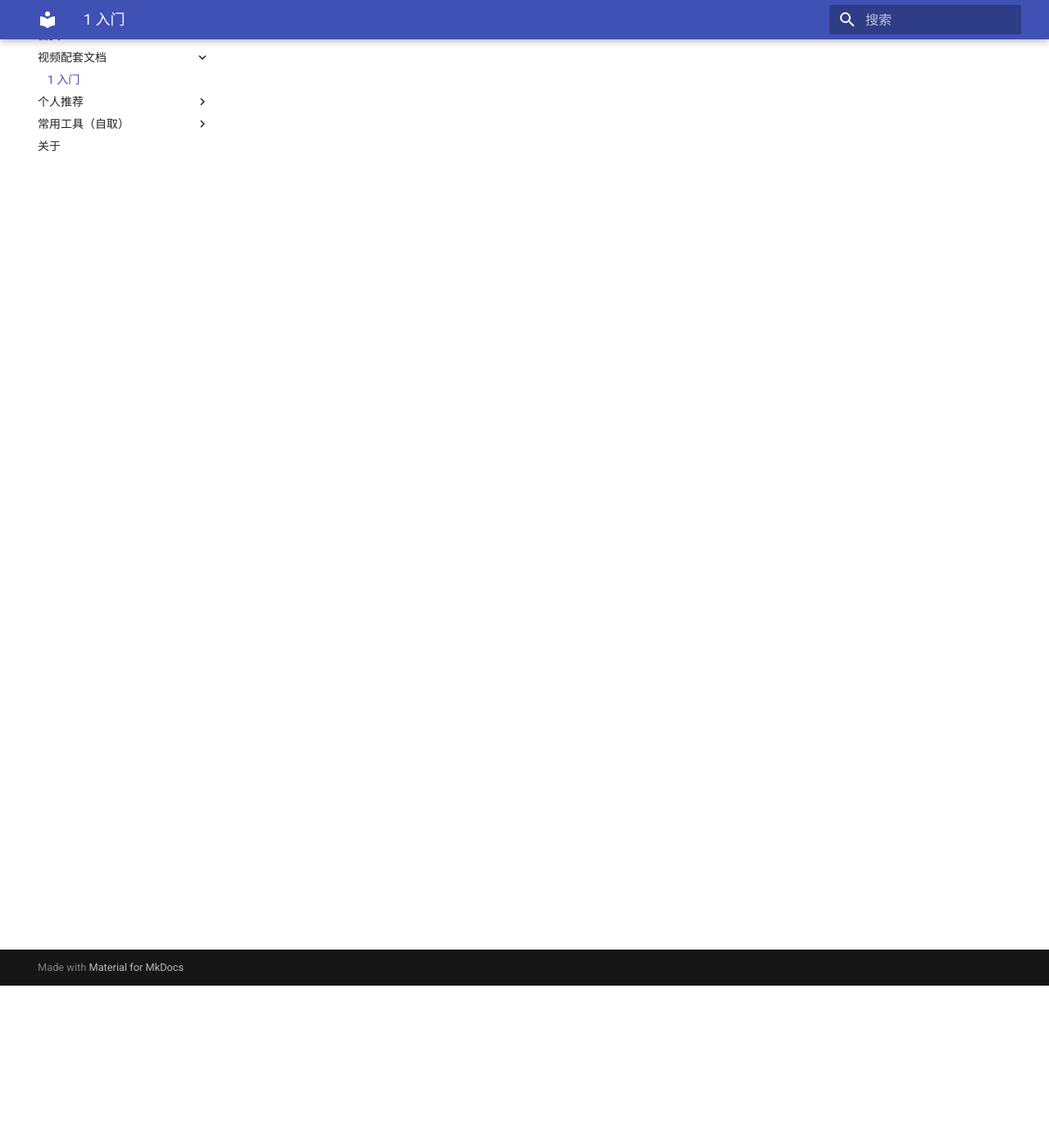
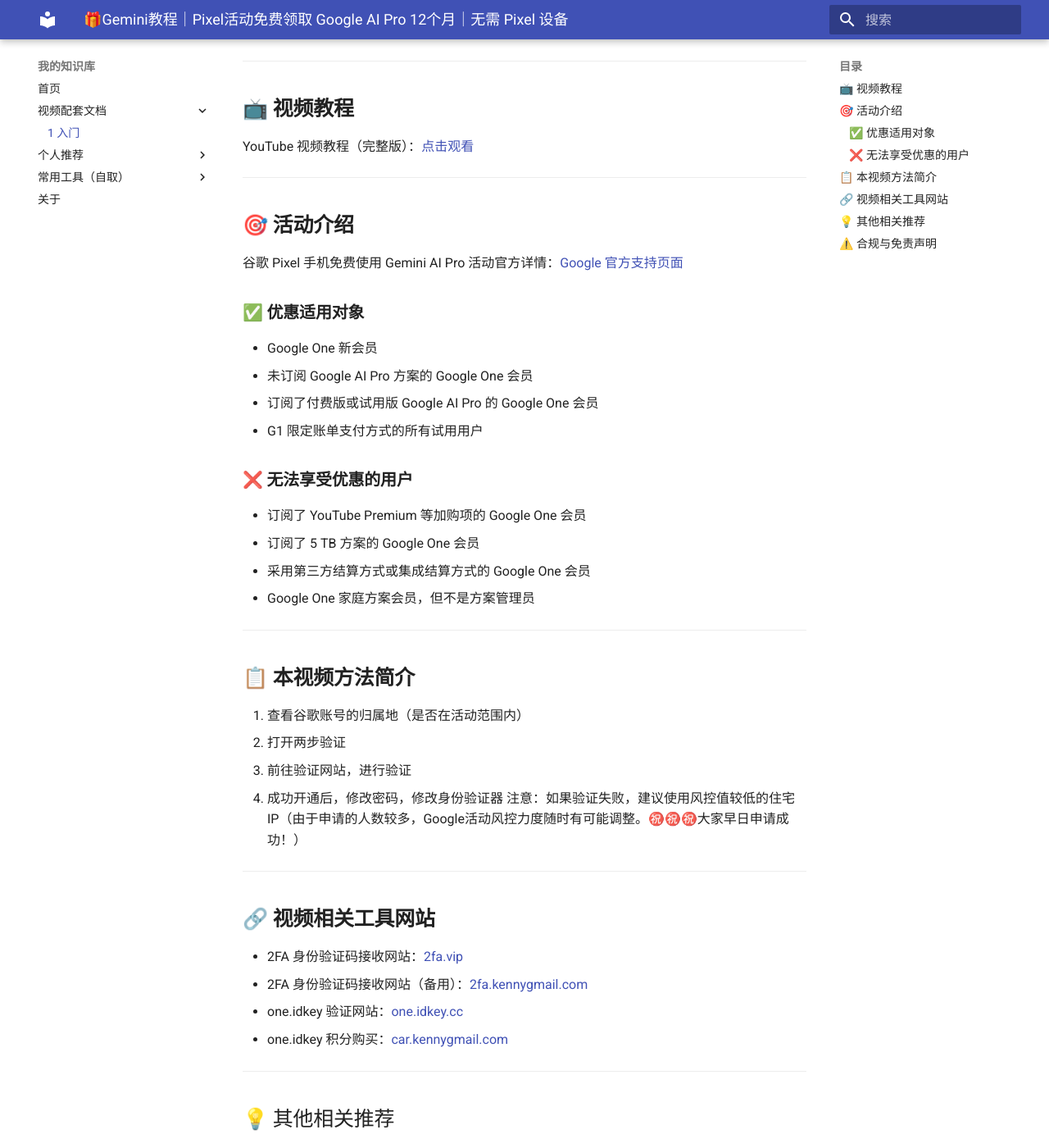
Before and after one commit to tgl2775284503-hash/zhishiku, an MkDocs documentation site: the page built from docs/PT/01.md, in a window 1280 px wide and 1400 px high, scrolled down 198 px. Shown: the whole window at 82% size. Built offline with MkDocs 1.6.1 and Material for MkDocs 9.7.7, drawn with Linux system fonts in a browser that asks for light colours; some of the changed text lies outside the part shown.

Commit message:
Update 01.md

```diff
--- a/docs/PT/01.md
+++ b/docs/PT/01.md
@@ -1 +1,72 @@
-测试01
+---
+layout: default
+title: 🎁Gemini教程｜Pixel活动免费领取 Google AI Pro 12个月｜无需 Pixel 设备
+category: tutorial
+---
+
+
+# **🎁Gemini教程｜Pixel活动免费领取 Google AI Pro 12个月｜无需 Pixel 设备**
+
+日期：2026.03.17 · 分类：教程
+
+---
+
+## 📺 **视频教程**
+
+YouTube 视频教程（完整版）：[点击观看]()
+
+---
+
+## 🎯 **活动介绍**
+
+谷歌 Pixel 手机免费使用 Gemini AI Pro 活动官方详情：[Google 官方支持页面](https://support.google.com/gemini/answer/13529884)
+
+### ✅ **优惠适用对象**
+
+- Google One 新会员
+- 未订阅 Google AI Pro 方案的 Google One 会员
+- 订阅了付费版或试用版 Google AI Pro 的 Google One 会员
+- G1 限定账单支付方式的所有试用用户
+
+### ❌ **无法享受优惠的用户**
+
+- 订阅了 YouTube Premium 等加购项的 Google One 会员
+- 订阅了 5 TB 方案的 Google One 会员
+- 采用第三方结算方式或集成结算方式的 Google One 会员
+- Google One 家庭方案会员，但不是方案管理员
+
+---
+
+## 📋 **本视频方法简介**
+
+1. 查看谷歌账号的归属地（是否在活动范围内）
+2. 打开两步验证
+3. 前往验证网站，进行验证
+4. 成功开通后，修改密码，修改身份验证器
+注意：如果验证失败，建议使用风控值较低的住宅IP（由于申请的人数较多，Google活动风控力度随时有可能调整。㊗️㊗️㊗️大家早日申请成功！）
+---
+
+## 🔗 **视频相关工具网站**
+
+- 2FA 身份验证码接收网站：[2fa.vip](https://2fa.vip/)
+- 2FA 身份验证码接收网站（备用）：[2fa.kennygmail.com](https://2fa.kennygmail.com/)
+- one.idkey 验证网站：[one.idkey.cc](https://one.idkey.cc/?ref=taoqiwa)
+- one.idkey 积分购买：[car.kennygmail.com](https://car.kennygmail.com?invite=24735)
+
+---
+
+## 💡 其他相关推荐
+
+- Gemini 3 Pro 1 年成品号（79.9 元）：[car.kennygmail.com](https://car.kennygmail.com?invite=24735)
+- Google 邮箱注册教程 - 视频：[YouTube](https://www.youtube.com/watch?v=-spjGRq82wo)
+- VPS 自建节点推荐 - 视频：[YouTube](https://www.youtube.com/watch?v=V7AN_wtpaDQ)
+- 自用机场推荐（流量光）：[llgjc.org](https://llgjc.org/#/register?code=Bj2hJT7i)
+- 静态住宅IP推荐（年付每月不到6RMB）：[www.webshare.io](https://www.webshare.io/?referral_code=apnsjeua21if)
+
+---
+
+## ⚠️ 合规与免责声明
+
+- 本文仅为网络技术科普，不构成任何使用建议。
+- 中国大陆对网络接入与跨境通信有严格法律要求，请严格遵守相关法律法规。
+- 文中所涉"机场""VPS"等仅为技术概念介绍，并非鼓励或引导实际使用。
```
